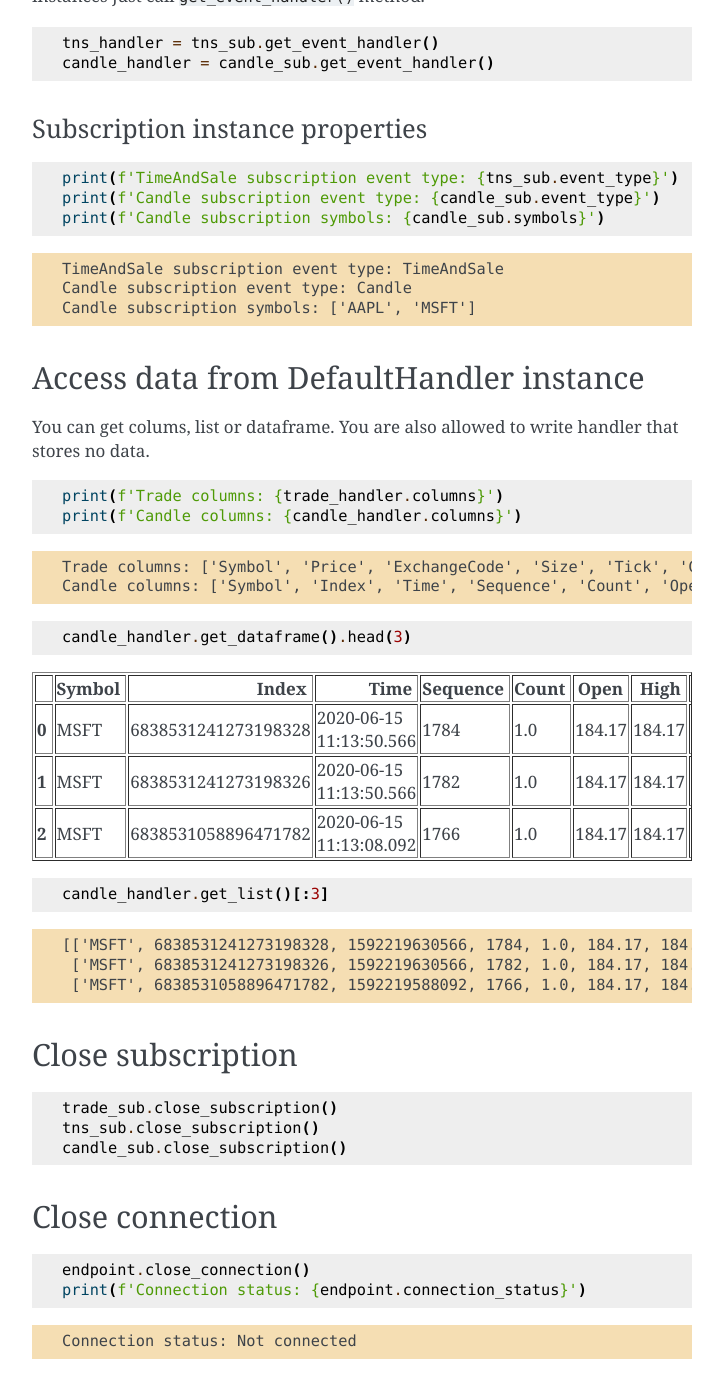
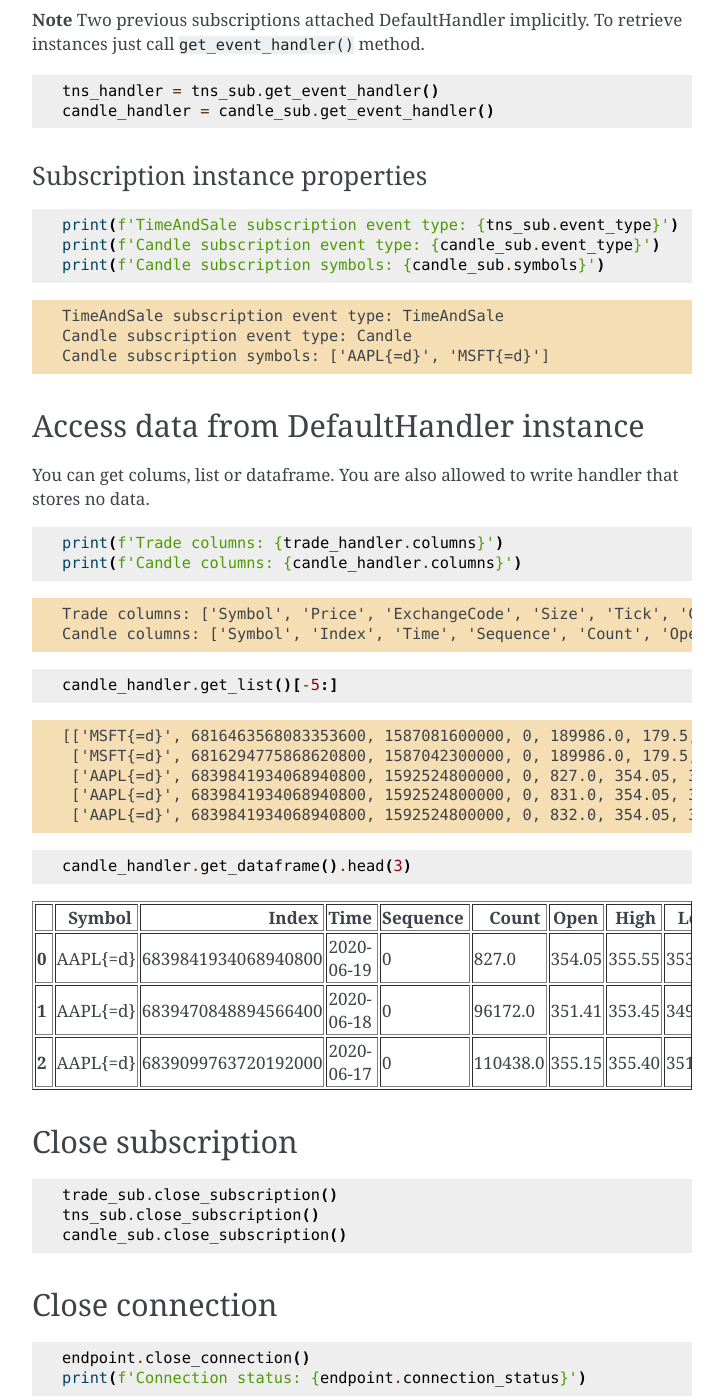
Before and after one commit to dxFeed/dxfeed-python-api, a Sphinx documentation site: the page built from docs/basic_usage.rst, in a window 1280 px wide and 1400 px high, scrolled down 1921 px. Shown: the whole window, without its empty margins (388-1111 px from the left). Built offline with Sphinx 7.4.7, drawn with Linux system fonts in a browser that asks for light colours; some of the changed text lies outside the part shown.

Commit message:
[EN-1570] subscription example

```diff
--- a/docs/basic_usage.rst
+++ b/docs/basic_usage.rst
@@ -2,7 +2,6 @@
 
 Basic Usage
 ===========
-
 
 There are three levels in the dxfeed package. The lowest is the C API
 library, the highest is Python wrapper classes. Cython level in the
@@ -15,20 +14,21 @@ Python level, in its turn, mainly consists of three class types:
 2. Subscription
 3. EventHandler
 
-The **Endpoint** is responsible for connection management and  creating dependent classes, for
-example Subscription. One Endpoint may have several different
-Subscriptions, but each Subscription is related to one Endpoint.
+The **Endpoint** is responsible for connection management and creating
+dependent classes, for example Subscription. One Endpoint may have
+several different Subscriptions, but each Subscription is related to one
+Endpoint.
 
-**Subscription** class sets the type of subscription (stream or timed), the type of
-events (e.g. Trade, Candle), etc.
+**Subscription** class sets the type of subscription (stream or timed),
+the type of events (e.g. Trade, Candle), etc.
 
 After you specified the data you want to receive, you have to specify
-how to process upcoming events. This is where the **EventHandler** class and
-its children come into play. Every time an event arrives Cython event
-listener will call ``self.update(event)`` method. You have to inherit
-from the EventHandler class and redefine the update method. Or you may
-use DefaultHandler which stores upcoming data in deque of the length
-100k.
+how to process upcoming events. This is where the **EventHandler** class
+and its children come into play. Every time an event arrives Cython
+event listener will call ``self.update(event)`` method. You have to
+inherit from the EventHandler class and redefine the update method. Or
+you may use DefaultHandler which stores upcoming data in deque of the
+length 100k.
 
 Import package
 ~~~~~~~~~~~~~~
@@ -56,7 +56,7 @@ e.g. connection address or status
     print(f'Connection status: {endpoint.connection_status}')
 
 
-.. code-block:: text
+.. code:: text
 
     Connected address: demo.dxfeed.com:7300
     Connection status: Connected and authorized
@@ -98,10 +101,10 @@ with how your provided date parsed automatically
 .. code:: python3
 
     candle_sub = endpoint.create_subscription('Candle', date_time='2020-04-16 13:05')
-    candle_sub = candle_sub.add_symbols(['AAPL', 'MSFT'])
+    candle_sub = candle_sub.add_symbols(['AAPL{=d}', 'MSFT{=d}'])
 
 
-.. code-block:: text
+.. code:: text
 
     c:\job\python-api\dxfeed\wrappers\class_utils.py:38: UserWarning: Datetime argument does not exactly match %Y-%m-%d %H:%M:%S.%f format, date was parsed automatically as 2020-04-16 13:05:00.000000
       warn(warn_message, UserWarning)
@@ -125,11 +128,11 @@ Subscription instance properties
     print(f'Candle subscription symbols: {candle_sub.symbols}')
 
 
-.. code-block:: text
+.. code:: text
 
     TimeAndSale subscription event type: TimeAndSale
     Candle subscription event type: Candle
-    Candle subscription symbols: ['AAPL', 'MSFT']
+    Candle subscription symbols: ['AAPL{=d}', 'MSFT{=d}']
 
 
 Access data from DefaultHandler instance
@@ -144,10 +147,27 @@ handler that stores no data.
     print(f'Candle columns: {candle_handler.columns}')
 
 
-.. code-block:: text
+.. code:: text
 
     Trade columns: ['Symbol', 'Price', 'ExchangeCode', 'Size', 'Tick', 'Change', 'DayVolume', 'Time', 'IsETH']
     Candle columns: ['Symbol', 'Index', 'Time', 'Sequence', 'Count', 'Open', 'High', 'Low', 'Close', 'Volume', 'VWap', 'BidVolume', 'AskVolume', 'OpenInterest', 'ImpVolatility']
+
+
+.. code:: python3
+
+    candle_handler.get_list()[-5:]
+
+
+
+
+.. code:: text
+
+    [['MSFT{=d}', 6816463568083353600, 1587081600000, 0, 189986.0, 179.5, 180.0, 175.87, 178.6, 52765625.0, 177.90622, 24188832.0, 22094602.0, 0, 0.4384],
+     ['MSFT{=d}', 6816294775868620800, 1587042300000, 0, 189986.0, 179.5, 180.0, 175.87, 178.6, 52765625.0, 177.90622, 24188832.0, 22094602.0, 0, 0.4384],
+     ['AAPL{=d}', 6839841934068940800, 1592524800000, 0, 827.0, 354.05, 355.55, 353.35, 354.72, 188804.0, 354.45941, 78039.0, 110765.0, 0, 0.3691],
+     ['AAPL{=d}', 6839841934068940800, 1592524800000, 0, 831.0, 354.05, 355.55, 353.35, 354.9, 189555.0, 354.4611, 78039.0, 111516.0, 0, 0.3691],
+     ['AAPL{=d}', 6839841934068940800, 1592524800000, 0, 832.0, 354.05, 355.55, 353.35, 354.72, 190055.0, 354.46178, 78539.0, 111516.0, 0, 0.3691]]
+
 
 
 .. code:: python3
@@ -197,76 +217,61 @@ handler that stores no data.
       <tbody>
         <tr>
           <th>0</th>
-          <td>MSFT</td>
-          <td>6838531241273198328</td>
-          <td>2020-06-15 11:13:50.566</td>
-          <td>1784</td>
-          <td>1.0</td>
-          <td>184.17</td>
-          <td>184.17</td>
-          <td>184.17</td>
-          <td>184.17</td>
-          <td>635.0</td>
-          <td>184.17</td>
-          <td>635.0</td>
-          <td>NaN</td>
+          <td>AAPL{=d}</td>
+          <td>6839841934068940800</td>
+          <td>2020-06-19</td>
           <td>0</td>
-          <td>NaN</td>
+          <td>827.0</td>
+          <td>354.05</td>
+          <td>355.55</td>
+          <td>353.35</td>
+          <td>354.72</td>
+          <td>188804.0</td>
+          <td>354.45941</td>
+          <td>78039.0</td>
+          <td>110765.0</td>
+          <td>0</td>
+          <td>0.3691</td>
         </tr>
         <tr>
           <th>1</th>
-          <td>MSFT</td>
-          <td>6838531241273198326</td>
-          <td>2020-06-15 11:13:50.566</td>
-          <td>1782</td>
-          <td>1.0</td>
-          <td>184.17</td>
-          <td>184.17</td>
-          <td>184.17</td>
-          <td>184.17</td>
-          <td>100.0</td>
-          <td>184.17</td>
-          <td>100.0</td>
-          <td>NaN</td>
+          <td>AAPL{=d}</td>
+          <td>6839470848894566400</td>
+          <td>2020-06-18</td>
           <td>0</td>
-          <td>NaN</td>
+          <td>96172.0</td>
+          <td>351.41</td>
+          <td>353.45</td>
+          <td>349.22</td>
+          <td>351.73</td>
+          <td>24205096.0</td>
+          <td>351.56873</td>
+          <td>8565421.0</td>
+          <td>10394906.0</td>
+          <td>0</td>
+          <td>0.3673</td>
         </tr>
         <tr>
           <th>2</th>
-          <td>MSFT</td>
-          <td>6838531058896471782</td>
-          <td>2020-06-15 11:13:08.092</td>
-          <td>1766</td>
-          <td>1.0</td>
-          <td>184.17</td>
-          <td>184.17</td>
-          <td>184.17</td>
-          <td>184.17</td>
-          <td>100.0</td>
-          <td>184.17</td>
-          <td>100.0</td>
-          <td>NaN</td>
+          <td>AAPL{=d}</td>
+          <td>6839099763720192000</td>
+          <td>2020-06-17</td>
           <td>0</td>
-          <td>NaN</td>
+          <td>110438.0</td>
+          <td>355.15</td>
+          <td>355.40</td>
+          <td>351.09</td>
+          <td>351.59</td>
+          <td>28601626.0</td>
+          <td>353.70998</td>
+          <td>10686232.0</td>
+          <td>12141490.0</td>
+          <td>0</td>
+          <td>0.3713</td>
         </tr>
       </tbody>
     </table>
     </div>
-
-
-
-.. code:: python3
-
-    candle_handler.get_list()[:3]
-
-
-
-
-.. code-block:: text
-
-    [['MSFT', 6838531241273198328, 1592219630566, 1784, 1.0, 184.17, 184.17, 184.17, 184.17, 635.0, 184.17, 635.0, nan, 0, nan],
-     ['MSFT', 6838531241273198326, 1592219630566, 1782, 1.0, 184.17, 184.17, 184.17, 184.17, 100.0, 184.17, 100.0, nan, 0, nan],
-     ['MSFT', 6838531058896471782, 1592219588092, 1766, 1.0, 184.17, 184.17, 184.17, 184.17, 100.0, 184.17, 100.0, nan, 0, nan]]
 
 
 
@@ -288,6 +293,6 @@ Close connection
     print(f'Connection status: {endpoint.connection_status}')
 
 
-.. code-block:: text
+.. code:: text
 
     Connection status: Not connected
```
Also changed, not shown: other parts of docs/basic_usage.rst (+4 -1 lines), 1 other file.
